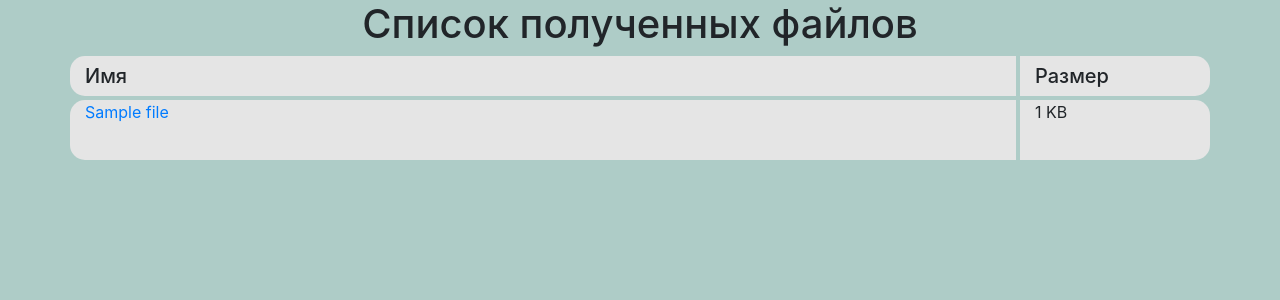
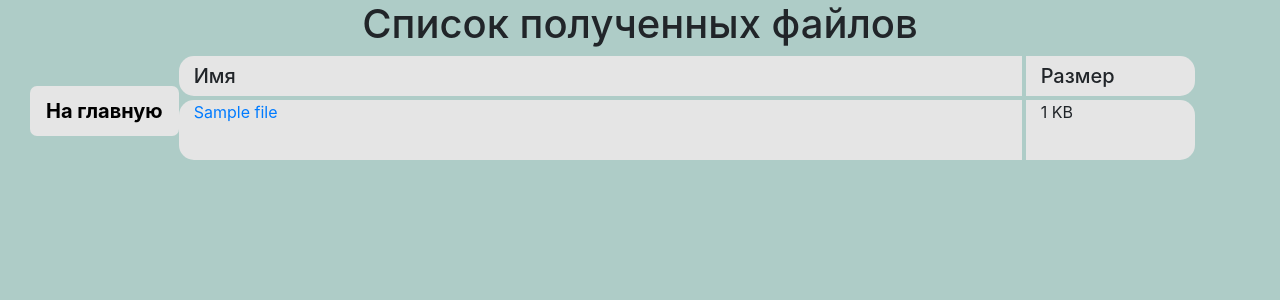
Before and after one commit to moevm/mse_functions_interpolation_and_numerical_integration_tasks, a Django app: template Generator/interpolation_integration_generator/templates/interpolation_integration_generator/result_page.html in a window 1280 px wide. Shown: the top 300 px of the page. Run offline with Django 3.2, Linux system fonts and the light colour scheme; the template is opened without the code that fills it: most values are stand-ins (such as "Sample title", 1, 10 or a date in 2020); some libraries are stand-ins or nearby versions.

Commit message:
adding back button

```diff
--- a/Generator/interpolation_integration_generator/templates/interpolation_integration_generator/result_page.html
+++ b/Generator/interpolation_integration_generator/templates/interpolation_integration_generator/result_page.html
@@ -11,6 +11,7 @@
 </head>
 <body>
 <h1>Список полученных файлов</h1>
+<a class="backButton" href="/">На главную</a>
 <div class="container">
     <div class="row">
         <h5 class="col mt-2">Имя</h5>
```
